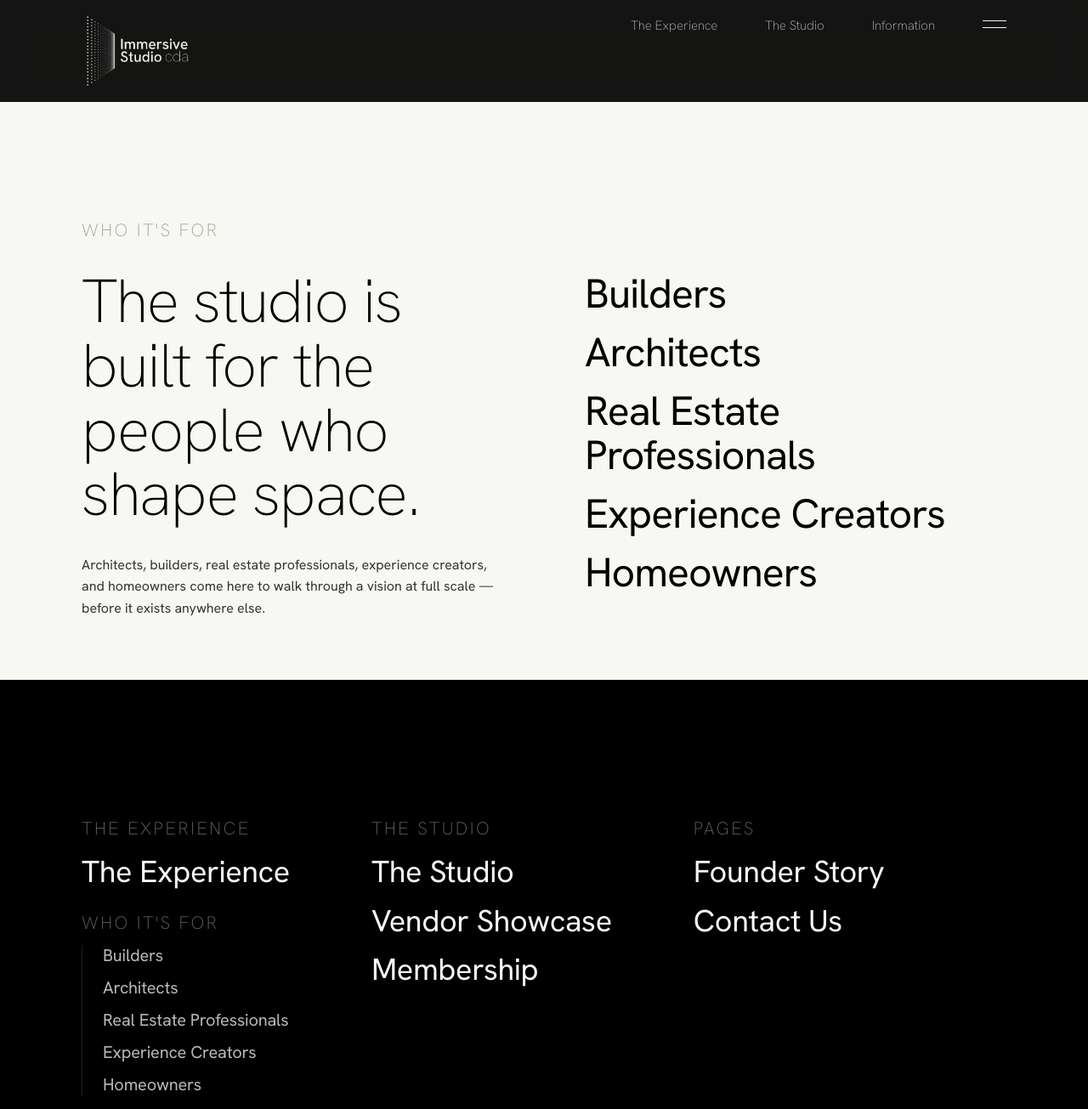
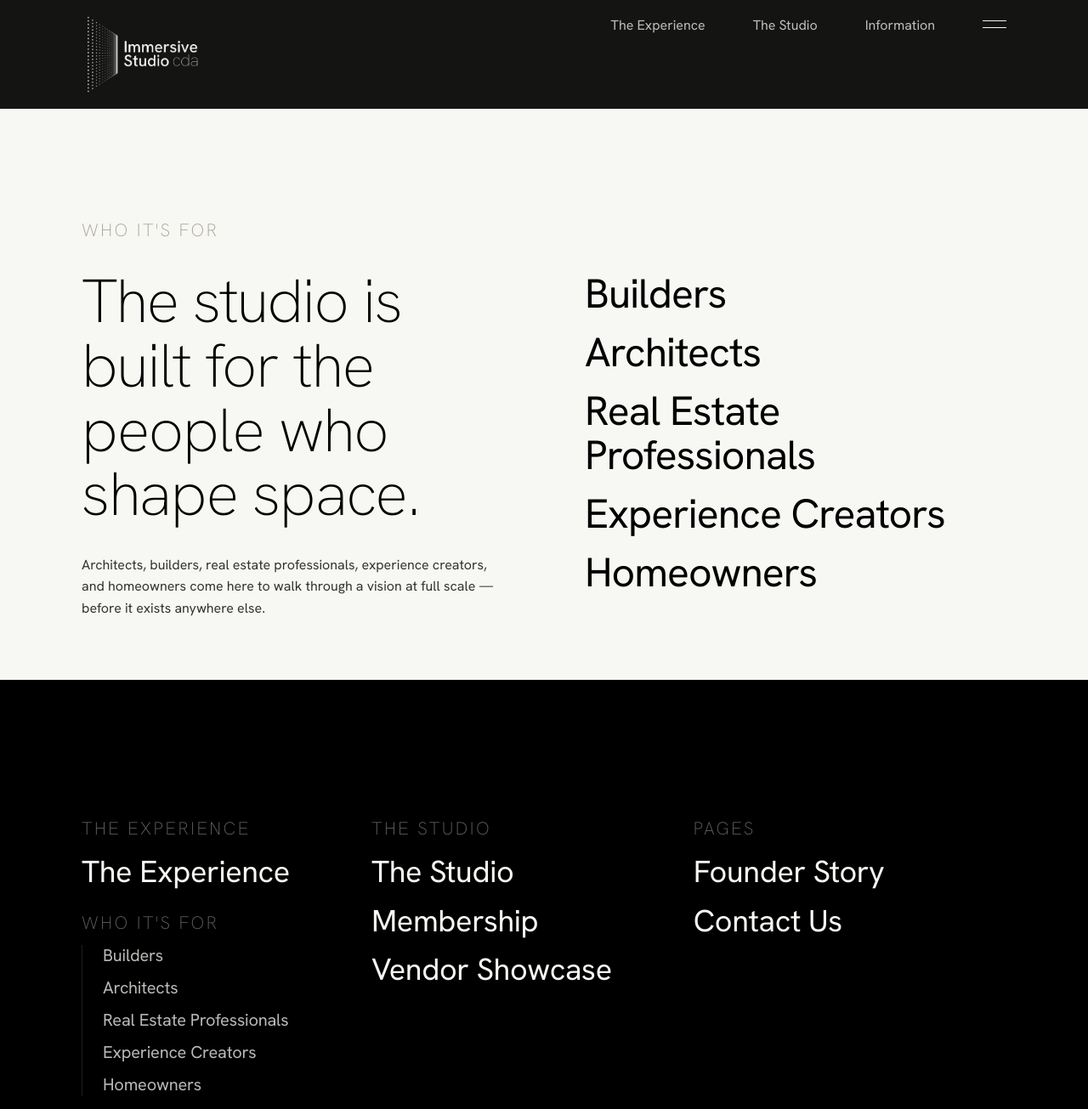
Before and after one commit to MonyVannn/immersive-studio-cda, a Next.js app: page /who-its-for in a window 1280 px wide. Shown: the whole page at 85% size. Built offline with nearby package versions, Linux system fonts and the light colour scheme.

Commit message:
fix: feedback changes v1

```diff
--- a/components/site-header.tsx
+++ b/components/site-header.tsx
@@ -14,7 +14,7 @@ import {
 } from "@/lib/content/site";
 
 const navLinkClassName =
-  "text-[0.9375rem] font-secondary leading-7 text-off-white/75 transition-colors hover:text-off-white";
+  "text-base font-primary leading-7 text-off-white/75 transition-colors hover:text-off-white";
 
 function parseRgba(
   color: string,
@@ -117,7 +117,7 @@ function NavSubsectionList({
                 <Link
                   href={link.href}
                   onClick={onNavigate}
-                  className="whitespace-nowrap text-sm font-secondary leading-6 text-off-white/70 transition-colors hover:text-off-white"
+                  className="whitespace-nowrap text-[0.9375rem] font-primary leading-6 text-off-white/70 transition-colors hover:text-off-white"
                 >
                   {link.label}
                 </Link>
@@ -262,7 +262,7 @@ export function SiteHeader() {
               width={brand.logo.width}
               height={brand.logo.height}
               priority
-              className="h-10 w-auto md:h-22"
+              className="h-12 w-auto md:h-24"
             />
           </Link>
 
--- a/lib/content/site.ts
+++ b/lib/content/site.ts
@@ -93,8 +93,8 @@ export const desktopNav: DesktopNavItem[] = [
   {
     label: "The Studio",
     links: [
+      { label: "Membership", href: "/#studio-memberships" },
       { label: "Vendor Showcase", href: "/#vendor-showcase" },
-      { label: "Membership", href: "/#studio-memberships" },
     ],
   },
   { label: "Information", links: pageLinks },
@@ -124,8 +124,8 @@ export const navGroups: NavGroup[] = [
     label: "The Studio",
     links: [
       { label: "The Studio", href: "/#the-studio" },
+      { label: "Membership", href: "/#studio-memberships" },
       { label: "Vendor Showcase", href: "/#vendor-showcase" },
-      { label: "Membership", href: "/#studio-memberships" },
     ],
   },
 ];
@@ -142,7 +142,7 @@ export const hero = {
     "Step inside future homes, properties, spaces, and original ideas at a 1:1 immersive scale — where architects, builders, real estate professionals, and creators can explore the vision before it exists anywhere else.",
   scrollCue: "The Experience",
   media: {
-    src: "/assets/hero/hero-image.png",
+    src: "/assets/hero/hero-image2.jpeg",
     alt: "Visitors walking through architectural plans projected across the walls and floor of CDA Immersive Studio",
   },
 } as const;
```
Also changed, not shown: public/assets/hero/hero-image2.jpeg (added).
